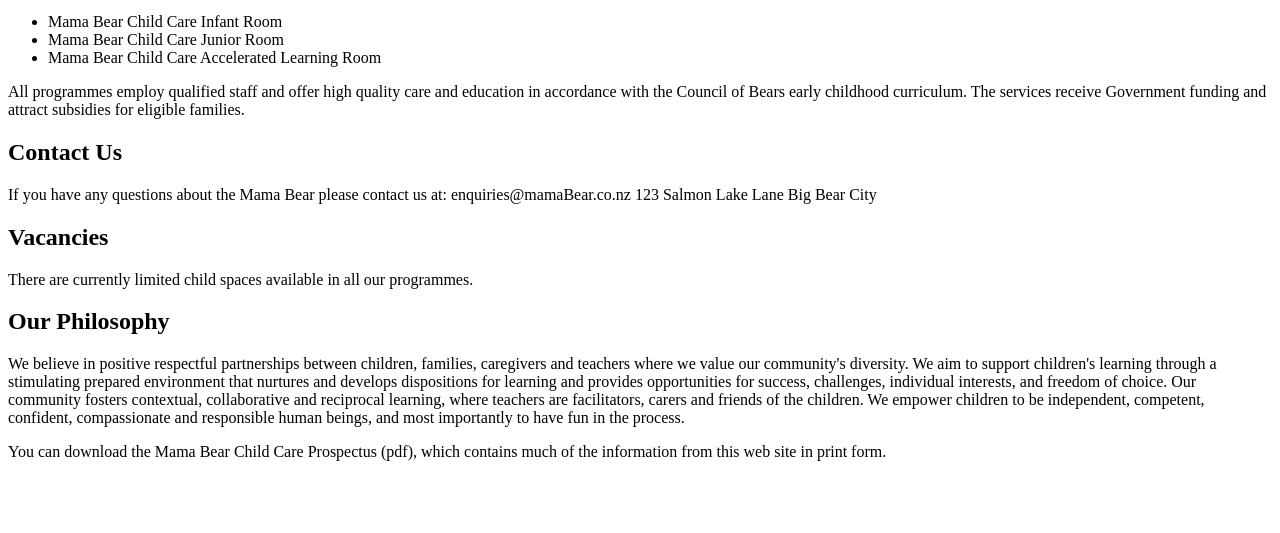
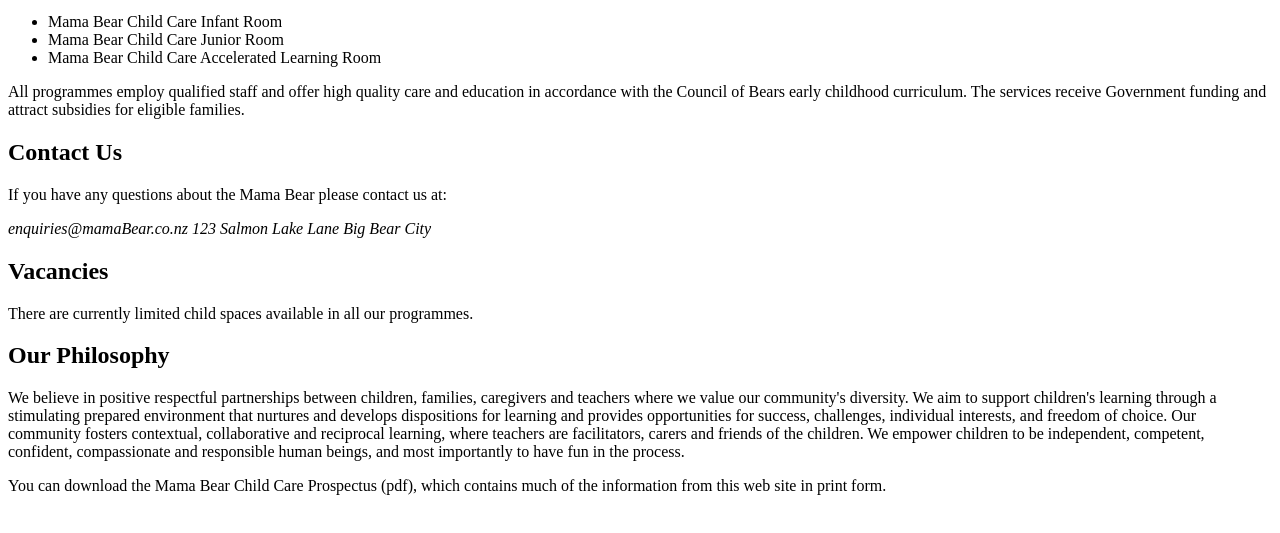
Before and after one commit to darcyknox/assign-1, a plain HTML site: page index.html in a window 1280 px wide. Shown: the part 207-740 px from the top of the page. Drawn offline with Linux system fonts and the light colour scheme.

Commit message:
Head finish

```diff
--- a/index.html
+++ b/index.html
@@ -1,11 +1,14 @@
 <!-- Darcy Knox - Comp112 S1 2019 - Assignment 1 -->
-<!-- April 17th 2019 -->
+<!-- April 2019 -->
 <!DOCTYPE html>
 <html lang="en" dir="ltr">
 
 <head>
   <meta charset="utf-8">
-  <title>Mama Bear Child Care</title>
+  <meta name="author" content="Darcy Knox">
+  <meta name="description" content="A safe and nurturing child-care centre for your child to explore, and develop.">
+  <meta name="keywords" content="daycare, childcare, Mama, Bear">
+  <title>Mama Bear Child Care | Home</title>
 </head>
 
 <body>
@@ -35,12 +38,12 @@
 
     <section> <!-- Section within main -->
       <h2>Contact Us</h2>
-      <p>If you have any questions about the Mama Bear please contact us at:
-
+      <p>If you have any questions about the Mama Bear please contact us at:</p>
+      <address> <!-- Contact information -->
         enquiries@mamaBear.co.nz
         123 Salmon Lake Lane
         Big Bear City
-      </p>
+      </address>
     </section>
 
     <section> <!-- Section within main -->
```
Also changed, not shown: daily-schedule.html (+5 -2 lines), ethics.html (+5 -2 lines), information.html (+5 -2 lines), staff.html (+5 -2 lines).
